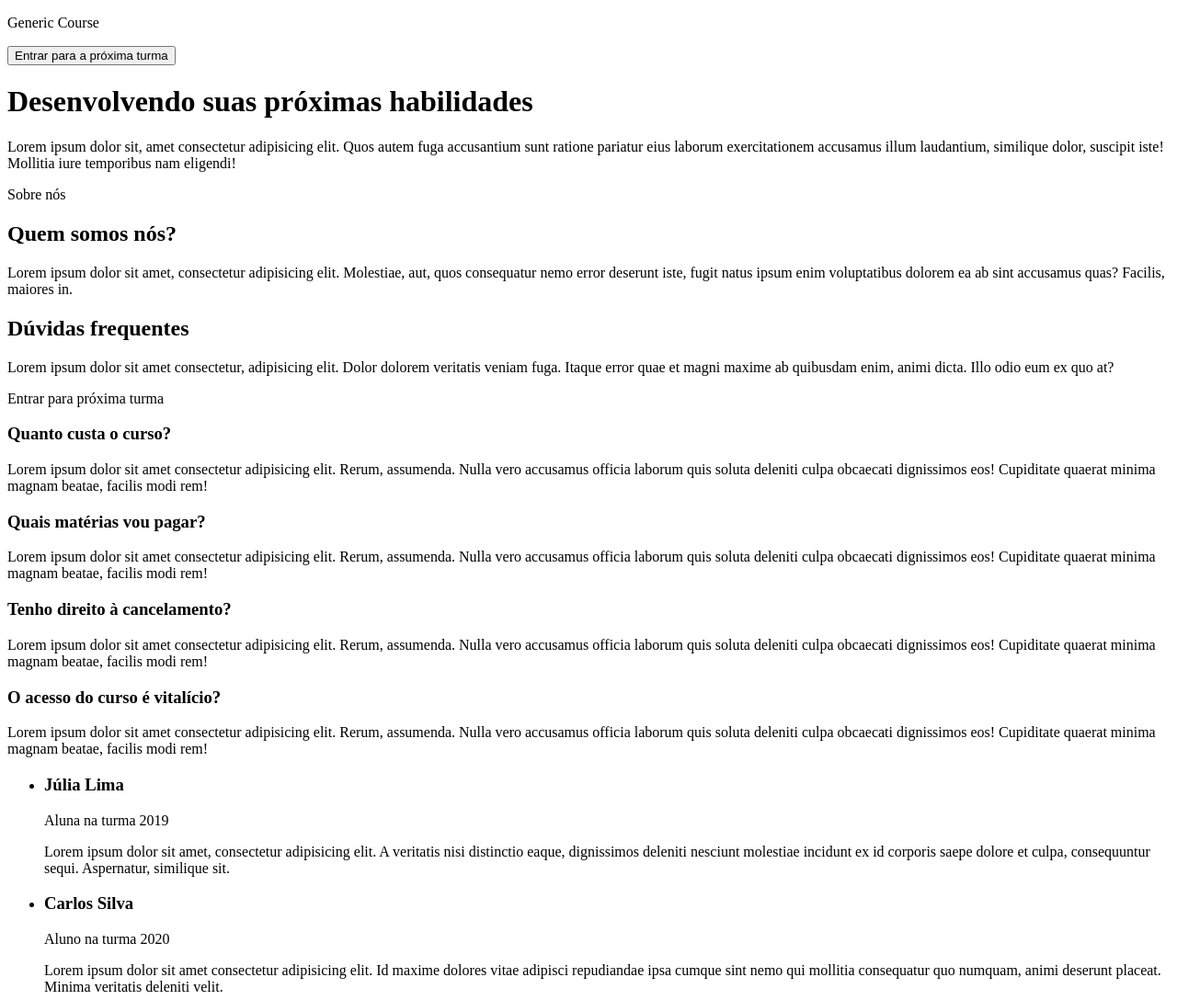
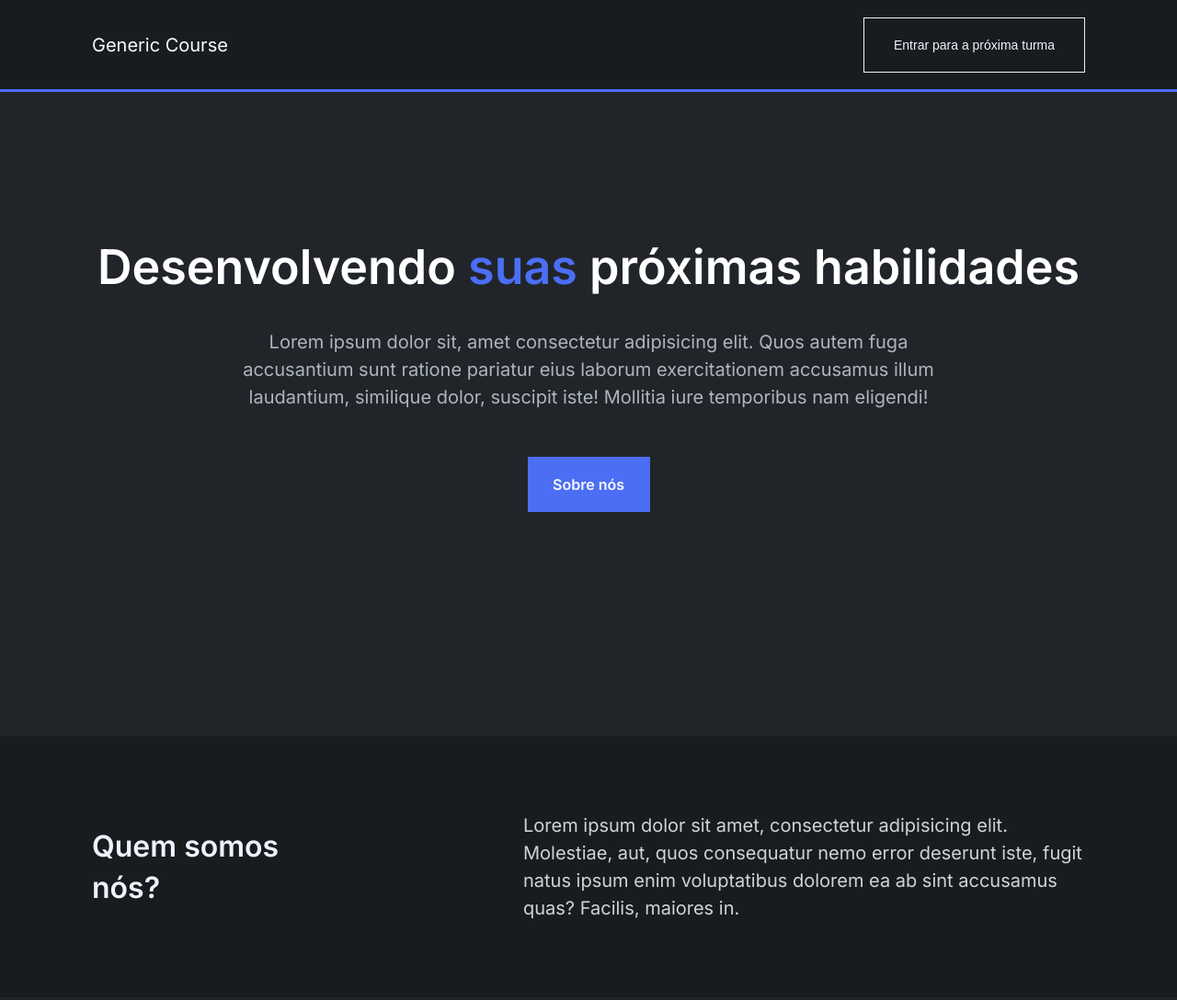
Before and after one commit to Kenzie-Academy-Brasil-Developers/m2-criando-site-institucional-generico_bervalim, a plain HTML site: page index.html in a window 1280 px wide. Shown: the top 1088 px of the page at 92% size. Drawn offline with Linux system fonts and the light colour scheme.

Commit message:
Versão Não Concluida Site Institucional

```diff
--- a/index.html
+++ b/index.html
@@ -1,51 +1,101 @@
 <!DOCTYPE html>
-<html lang="en">
+<html lang="pt-BR">
   <head>
-    <meta charset="UTF-8">
-    <meta http-equiv="X-UA-Compatible" content="IE=edge">
-    <meta name="viewport" content="width=device-width, initial-scale=1.0">
-    <link rel="stylesheet" href="./src/styles/style.css">
+    <meta charset="UTF-8" />
+    <meta http-equiv="X-UA-Compatible" content="IE=edge" />
+    <meta name="viewport" content="width=device-width, initial-scale=1.0" />
+    <!-- Fontes -->
+    <link rel="preconnect" href="https://fonts.googleapis.com" />
+    <link rel="preconnect" href="https://fonts.gstatic.com" crossorigin />
+    <link
+      href="https://fonts.googleapis.com/css2?family=Inter:wght@400;600&display=swap"
+      rel="stylesheet"
+    />
+    <!-- CSS -->
+    <link rel="stylesheet" href="./src/styles/reset.css" />
+    <link rel="stylesheet" href="./src/styles/globalStyles.css" />
+    <link rel="stylesheet" href="./src/styles/section1.css" />
+    <link rel="stylesheet" href="./src/styles/section2.css" />
+    <link rel="stylesheet" href="./src/styles/section3.css" />
     <title>Página Institucional Genérica</title>
   </head>
   <body>
-    <header>
+    <header class="header__container">
       <p>Generic Course</p>
       <button>Entrar para a próxima turma</button>
     </header>
-    <main>
-        <div>
-            <h1>Desenvolvendo <span>suas</span> próximas habilidades</h1>
-            <p>Lorem ipsum dolor sit, amet consectetur adipisicing elit. Quos autem fuga accusantium sunt ratione pariatur eius laborum exercitationem accusamus illum laudantium, similique dolor, suscipit iste! Mollitia iure temporibus nam eligendi!</p>
-            <span>Sobre nós</span>
+    <main class="main__container">
+      <div class="main__aboutUs">
+        <h1 class="main__title">
+          Desenvolvendo <span id="span__title">suas</span> próximas habilidades
+        </h1>
+        <div class="main__text">
+          <p>
+            Lorem ipsum dolor sit, amet consectetur adipisicing elit. Quos autem
+            fuga accusantium sunt ratione pariatur eius laborum exercitationem
+            accusamus illum laudantium, similique dolor, suscipit iste! Mollitia
+            iure temporibus nam eligendi!
+          </p>
         </div>
-        <div>
+        <span class="main__button"> Sobre nós </span>
+      </div>
+      <div class="whoweare__container">
         <h2>Quem somos nós?</h2>
         <span>
-                <p>Lorem ipsum dolor sit amet, consectetur adipisicing elit. Molestiae, aut, quos consequatur nemo error deserunt iste, fugit natus ipsum enim voluptatibus dolorem ea ab sint accusamus quas? Facilis, maiores in.</p>
+          <p>
+            Lorem ipsum dolor sit amet, consectetur adipisicing elit. Molestiae,
+            aut, quos consequatur nemo error deserunt iste, fugit natus ipsum
+            enim voluptatibus dolorem ea ab sint accusamus quas? Facilis,
+            maiores in.
+          </p>
         </span>
       </div>
-        <section>
-            <div>
+      <section class="questions__container">
+        <div class="question__frequently">
           <h2>Dúvidas frequentes</h2>
-                <p>Lorem ipsum dolor sit amet consectetur, adipisicing elit. Dolor dolorem veritatis veniam fuga. Itaque error quae et magni maxime ab quibusdam enim, animi dicta. Illo odio eum ex quo at?</p>
-                <span>Entrar para próxima turma</span>
+          <p>
+            Lorem ipsum dolor sit amet consectetur, adipisicing elit. Dolor
+            dolorem veritatis veniam fuga. Itaque error quae et magni maxime ab
+            quibusdam enim, animi dicta. Illo odio eum ex quo at?
+          </p>
+          <span><p>Entrar para próxima turma</p></span>
         </div>
-            <div>
-                <span>
+        <div class="questions__faq">
+          <span class="specific__faq">
             <h3>Quanto custa o curso?</h3>
-                    <p>Lorem ipsum dolor sit amet consectetur adipisicing elit. Rerum, assumenda. Nulla vero accusamus officia laborum quis soluta deleniti culpa obcaecati dignissimos eos! Cupiditate quaerat minima magnam beatae, facilis modi rem!</p>
+            <p>
+              Lorem ipsum dolor sit amet consectetur adipisicing elit. Rerum,
+              assumenda. Nulla vero accusamus officia laborum quis soluta
+              deleniti culpa obcaecati dignissimos eos! Cupiditate quaerat
+              minima magnam beatae, facilis modi rem!
+            </p>
           </span>
-                <span>
+          <span class="specific__faq">
             <h3>Quais matérias vou pagar?</h3>
-                    <p>Lorem ipsum dolor sit amet consectetur adipisicing elit. Rerum, assumenda. Nulla vero accusamus officia laborum quis soluta deleniti culpa obcaecati dignissimos eos! Cupiditate quaerat minima magnam beatae, facilis modi rem!</p>
+            <p>
+              Lorem ipsum dolor sit amet consectetur adipisicing elit. Rerum,
+              assumenda. Nulla vero accusamus officia laborum quis soluta
+              deleniti culpa obcaecati dignissimos eos! Cupiditate quaerat
+              minima magnam beatae, facilis modi rem!
+            </p>
           </span>
-                <span>
+          <span class="specific__faq">
             <h3>Tenho direito à cancelamento?</h3>
-                    <p>Lorem ipsum dolor sit amet consectetur adipisicing elit. Rerum, assumenda. Nulla vero accusamus officia laborum quis soluta deleniti culpa obcaecati dignissimos eos! Cupiditate quaerat minima magnam beatae, facilis modi rem!</p>
+            <p>
+              Lorem ipsum dolor sit amet consectetur adipisicing elit. Rerum,
+              assumenda. Nulla vero accusamus officia laborum quis soluta
+              deleniti culpa obcaecati dignissimos eos! Cupiditate quaerat
+              minima magnam beatae, facilis modi rem!
+            </p>
           </span>
-                <span>
+          <span class="specific__faq">
             <h3>O acesso do curso é vitalício?</h3>
-                    <p>Lorem ipsum dolor sit amet consectetur adipisicing elit. Rerum, assumenda. Nulla vero accusamus officia laborum quis soluta deleniti culpa obcaecati dignissimos eos! Cupiditate quaerat minima magnam beatae, facilis modi rem!</p>
+            <p>
+              Lorem ipsum dolor sit amet consectetur adipisicing elit. Rerum,
+              assumenda. Nulla vero accusamus officia laborum quis soluta
+              deleniti culpa obcaecati dignissimos eos! Cupiditate quaerat
+              minima magnam beatae, facilis modi rem!
+            </p>
           </span>
         </div>
       </section>
@@ -58,7 +108,12 @@
                   <h3>Júlia Lima</h3>
                   <p>Aluna na turma 2019</p>
                 </span>
-                            <p>Lorem ipsum dolor sit amet, consectetur adipisicing elit. A veritatis nisi distinctio eaque, dignissimos deleniti nesciunt molestiae incidunt ex id corporis saepe dolore et culpa, consequuntur sequi. Aspernatur, similique sit.</p>
+                <p>
+                  Lorem ipsum dolor sit amet, consectetur adipisicing elit. A
+                  veritatis nisi distinctio eaque, dignissimos deleniti nesciunt
+                  molestiae incidunt ex id corporis saepe dolore et culpa,
+                  consequuntur sequi. Aspernatur, similique sit.
+                </p>
               </div>
             </li>
             <li>
@@ -67,7 +122,12 @@
                   <h3>Carlos Silva</h3>
                   <p>Aluno na turma 2020</p>
                 </span>
-                            <p>Lorem ipsum dolor sit amet consectetur adipisicing elit. Id maxime dolores vitae adipisci repudiandae ipsa cumque sint nemo qui mollitia consequatur quo numquam, animi deserunt placeat. Minima veritatis deleniti velit.</p>
+                <p>
+                  Lorem ipsum dolor sit amet consectetur adipisicing elit. Id
+                  maxime dolores vitae adipisci repudiandae ipsa cumque sint
+                  nemo qui mollitia consequatur quo numquam, animi deserunt
+                  placeat. Minima veritatis deleniti velit.
+                </p>
               </div>
             </li>
             <li>
@@ -76,7 +136,12 @@
                   <h3>Camila Souza</h3>
                   <p>Aluna na turma 2019</p>
                 </span>
-                            <p>Lorem ipsum dolor sit amet consectetur, adipisicing elit. Facere, a veritatis, nostrum culpa accusantium libero deserunt quasi sit quaerat doloribus commodi dolor accusamus deleniti aperiam eius! Neque doloribus esse alias.</p>
+                <p>
+                  Lorem ipsum dolor sit amet consectetur, adipisicing elit.
+                  Facere, a veritatis, nostrum culpa accusantium libero deserunt
+                  quasi sit quaerat doloribus commodi dolor accusamus deleniti
+                  aperiam eius! Neque doloribus esse alias.
+                </p>
               </div>
             </li>
             <li>
@@ -85,14 +150,25 @@
                   <h3>Matheus Erick</h3>
                   <p>Aluno na turma 2018</p>
                 </span>
-                            <p>Lorem ipsum dolor sit amet consectetur adipisicing elit. Soluta, laboriosam aliquam cum iste, nihil, culpa quibusdam architecto necessitatibus modi deserunt dolorem nemo. Voluptate incidunt, culpa tempora veritatis veniam consequuntur. Dolorum.</p>
+                <p>
+                  Lorem ipsum dolor sit amet consectetur adipisicing elit.
+                  Soluta, laboriosam aliquam cum iste, nihil, culpa quibusdam
+                  architecto necessitatibus modi deserunt dolorem nemo.
+                  Voluptate incidunt, culpa tempora veritatis veniam
+                  consequuntur. Dolorum.
+                </p>
               </div>
             </li>
           </ul>
         </div>
         <div>
           <h2>O que nossos alunos comentam?</h2>
-                <p>Lorem ipsum dolor sit amet, consectetur adipisicing elit. Fugiat, dolorum sint. Deleniti, hic repellendus incidunt distinctio voluptatem eius, consequuntur eligendi ipsa laborum animi rem ipsum aspernatur dolorem consequatur nobis sed!</p>
+          <p>
+            Lorem ipsum dolor sit amet, consectetur adipisicing elit. Fugiat,
+            dolorum sint. Deleniti, hic repellendus incidunt distinctio
+            voluptatem eius, consequuntur eligendi ipsa laborum animi rem ipsum
+            aspernatur dolorem consequatur nobis sed!
+          </p>
         </div>
       </section>
     </main>
--- /dev/null
+++ b/src/styles/globalStyles.css
@@ -0,0 +1,48 @@
+/* Criando as variáveis do projeto */
+:root {
+  --brandColor1: #4c6ef5;
+  --brandColor2: #364fc7;
+  --greyColor0: #191c1f;
+  --greyColor1: #212529;
+  --greyColor2: #343a40;
+  --greyColor3: #adb5bd;
+  --greyColor4: #ced4da;
+  --greyColor5: #f8f9fa;
+  --greyColor6: #edf2ff;
+  --fontWeightTitle1: 600;
+  --fontWeightTitle2: 400;
+}
+
+.header__container {
+  width: 100vw;
+  height: 100px;
+  background-color: var(--greyColor0);
+  display: flex;
+  align-items: center;
+  justify-content: space-between;
+  position: fixed;
+  top: 0;
+  left: 0;
+  border-bottom: 3px solid var(--brandColor1);
+}
+
+.header__container > p {
+  margin-left: 100px;
+  color: var(--greyColor5);
+  font-size: 20px;
+  font-weight: 500;
+}
+
+.header__container > button {
+  margin-right: 100px;
+  width: 241px;
+  height: 60px;
+  border: 1px solid var(--greyColor6);
+  background-color: var(--greyColor0);
+  color: var(--greyColor6);
+  font-size: 14px;
+  font-weight: var(--fontWeightTitle2);
+  text-align: center;
+  cursor: pointer;
+  font-style: normal;
+}
--- /dev/null
+++ b/src/styles/reset.css
@@ -0,0 +1,131 @@
+/* http://meyerweb.com/eric/tools/css/reset/
+   v2.0 | 20110126
+   License: none (public domain)
+*/
+
+html,
+body,
+div,
+span,
+applet,
+object,
+iframe,
+h1,
+h2,
+h3,
+h4,
+h5,
+h6,
+p,
+blockquote,
+pre,
+a,
+abbr,
+acronym,
+address,
+big,
+cite,
+code,
+del,
+dfn,
+em,
+img,
+ins,
+kbd,
+q,
+s,
+samp,
+small,
+strike,
+strong,
+sub,
+sup,
+tt,
+var,
+b,
+u,
+i,
+center,
+dl,
+dt,
+dd,
+ol,
+ul,
+li,
+fieldset,
+form,
+label,
+legend,
+table,
+caption,
+tbody,
+tfoot,
+thead,
+tr,
+th,
+td,
+article,
+aside,
+canvas,
+details,
+embed,
+figure,
+figcaption,
+footer,
+header,
+hgroup,
+menu,
+nav,
+output,
+ruby,
+section,
+summary,
+time,
+mark,
+audio,
+video {
+  margin: 0;
+  padding: 0;
+  border: 0;
+  font-size: 100%;
+  font: inherit;
+  vertical-align: baseline;
+  box-sizing: border-box;
+  font-family: "Inter", sans-serif;
+}
+/* HTML5 display-role reset for older browsers */
+article,
+aside,
+details,
+figcaption,
+figure,
+footer,
+header,
+hgroup,
+menu,
+nav,
+section {
+  display: block;
+}
+body {
+  line-height: 1;
+}
+ol,
+ul {
+  list-style: none;
+}
+blockquote,
+q {
+  quotes: none;
+}
+blockquote:before,
+blockquote:after,
+q:before,
+q:after {
+  content: "";
+  content: none;
+}
+table {
+  border-collapse: collapse;
+  border-spacing: 0;
+}
--- /dev/null
+++ b/src/styles/section1.css
@@ -0,0 +1,46 @@
+.main__aboutUs {
+  margin-top: 20px;
+  width: 100%;
+  height: 781px;
+  background-color: var(--greyColor1);
+  display: flex;
+  flex-direction: column;
+  align-items: center;
+  justify-content: center;
+  gap: 40px;
+}
+
+.main__title {
+  font-size: 52px;
+  color: #fff;
+  font-weight: var(--fontWeightTitle1);
+}
+
+#span__title {
+  color: var(--brandColor1);
+}
+
+.main__text {
+  color: var(--greyColor3);
+  font-weight: var(--fontWeightText);
+  font-size: 20px;
+  width: 770px;
+  height: 60px;
+  line-height: 30px;
+  text-align: center;
+}
+
+.main__button {
+  margin-top: 40px;
+  width: 133px;
+  height: 60px;
+  background-color: var(--brandColor1);
+  border: 1px solid var(--brandColor1);
+  text-align: center;
+  color: var(--greyColor5);
+  display: flex;
+  align-items: center;
+  justify-content: center;
+  font-weight: var(--fontWeightTitle1);
+  cursor: pointer;
+}
--- /dev/null
+++ b/src/styles/section2.css
@@ -0,0 +1,26 @@
+.whoweare__container {
+  width: 100%;
+  height: 284px;
+  background-color: var(--greyColor0);
+  padding: 40px 100px;
+  display: flex;
+  justify-content: space-between;
+  align-items: center;
+}
+
+.whoweare__container > h2 {
+  width: 285px;
+  font-size: 32px;
+  color: var(--greyColor6);
+  font-weight: var(--fontWeightTitle1);
+  line-height: 45px;
+}
+
+.whoweare__container > span > p {
+  width: 611px;
+  height: 120px;
+  font-size: 20px;
+  font-weight: var(--fontWeightTitle2);
+  line-height: 30px;
+  color: var(--greyColor4);
+}
--- /dev/null
+++ b/src/styles/section3.css
@@ -0,0 +1,89 @@
+.questions__container {
+  width: 100%;
+  height: 1100px;
+  background-color: var(--greyColor1);
+  display: flex;
+  justify-content: center;
+  align-items: flex-start;
+  padding: 100px 236px;
+  gap: 169px;
+}
+
+.question__frequently {
+  display: flex;
+  flex-direction: column;
+  width: 473px;
+  height: 271px;
+  align-items: flex-start;
+  gap: 33px;
+  margin-left: 18px;
+}
+
+.question__frequently > h2 {
+  width: 379px;
+  height: 64px;
+  line-height: 64px;
+  font-weight: var(--fontWeightTitle1);
+  font-size: 40px;
+  color: var(--greyColor6);
+  text-align: center;
+}
+
+.question__frequently > p {
+  width: 473px;
+  height: 81px;
+  font-weight: var(--fontWeightTitle2);
+  font-size: 18px;
+  line-height: 27px;
+  color: var(--greyColor3);
+  margin-bottom: 20px;
+}
+
+.question__frequently > span {
+  width: 221px;
+  height: 80px;
+  display: flex;
+  align-items: center;
+  justify-content: center;
+  gap: 10px;
+  cursor: pointer;
+  background-color: var(--brandColor1);
+  border: 1px solid var(--brandColor1);
+}
+
+.question__frequently > span > p {
+  font-size: 14px;
+  font-weight: var(--fontWeightTitle1);
+  color: var(--greyColor5);
+  width: 260px;
+  line-height: 21px;
+  text-align: center;
+  padding: 15px 0;
+}
+
+.questions__faq {
+  width: 614px;
+  height: 968px;
+  display: flex;
+  flex-direction: column;
+  align-items: flex-start;
+  gap: 40px;
+}
+
+.specific__faq > h3 {
+  width: 497px;
+  height: 45px;
+  font-weight: var(--fontWeightTitle1);
+  font-size: 28px;
+  text-align: center;
+  color: var(--greyColor6);
+}
+
+.specific__faq > p {
+  width: 614px;
+  height: 120px;
+  font-weight: var(--fontWeightTitle2);
+  font-size: 20px;
+  line-height: 30px;
+  color: var(--greyColor3);
+}
--- a/src/styles/style.css
+++ /dev/null
@@ -1 +0,0 @@
-/* ------------------------------- Coloque sua estilização aqui ------------------------------- */
```
Lines whose indentation alone changed are shown as unchanged.
